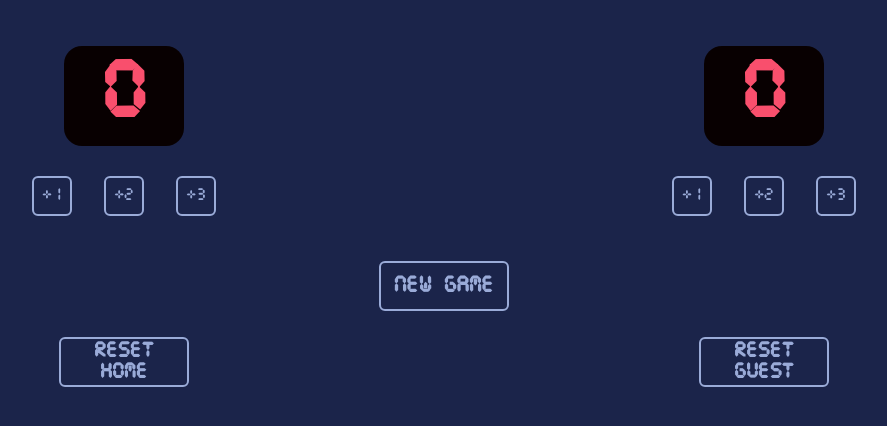
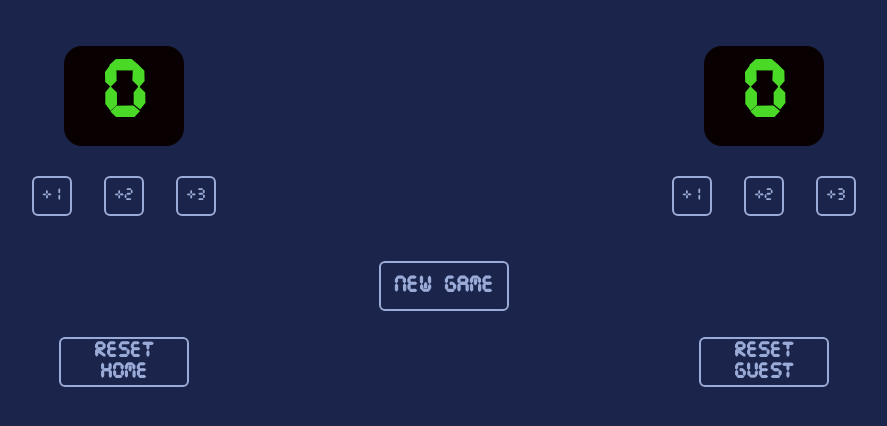
Before and after one commit to mantekthecoder/basketball-scoreboard, a website built with Vite: page index.html in a window 1280 px wide. Shown: the part 92-518 px from the top of the page, without its empty margins (196-1083 px from the left). Built offline with nearby package versions, Linux system fonts and the light colour scheme.

Commit message:
score's color changed

```diff
--- a/index.css
+++ b/index.css
@@ -22,7 +22,7 @@ body {
 
 .square {
     background-color: #080001;
-    color: #F94F6D;
+    color: #50ed29ea;
     height: 100px;
     width: 120px;
     border-radius: 18px;
```
